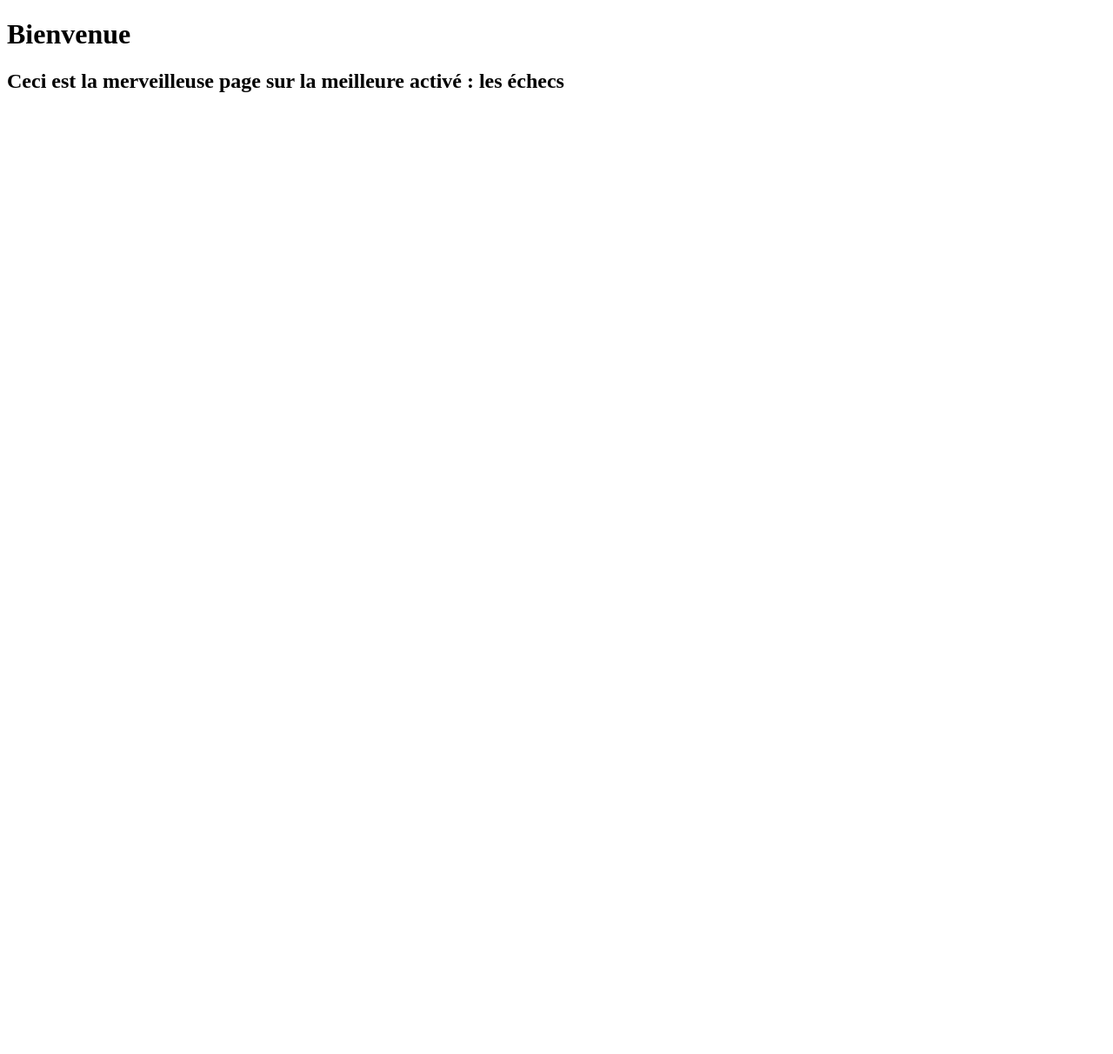
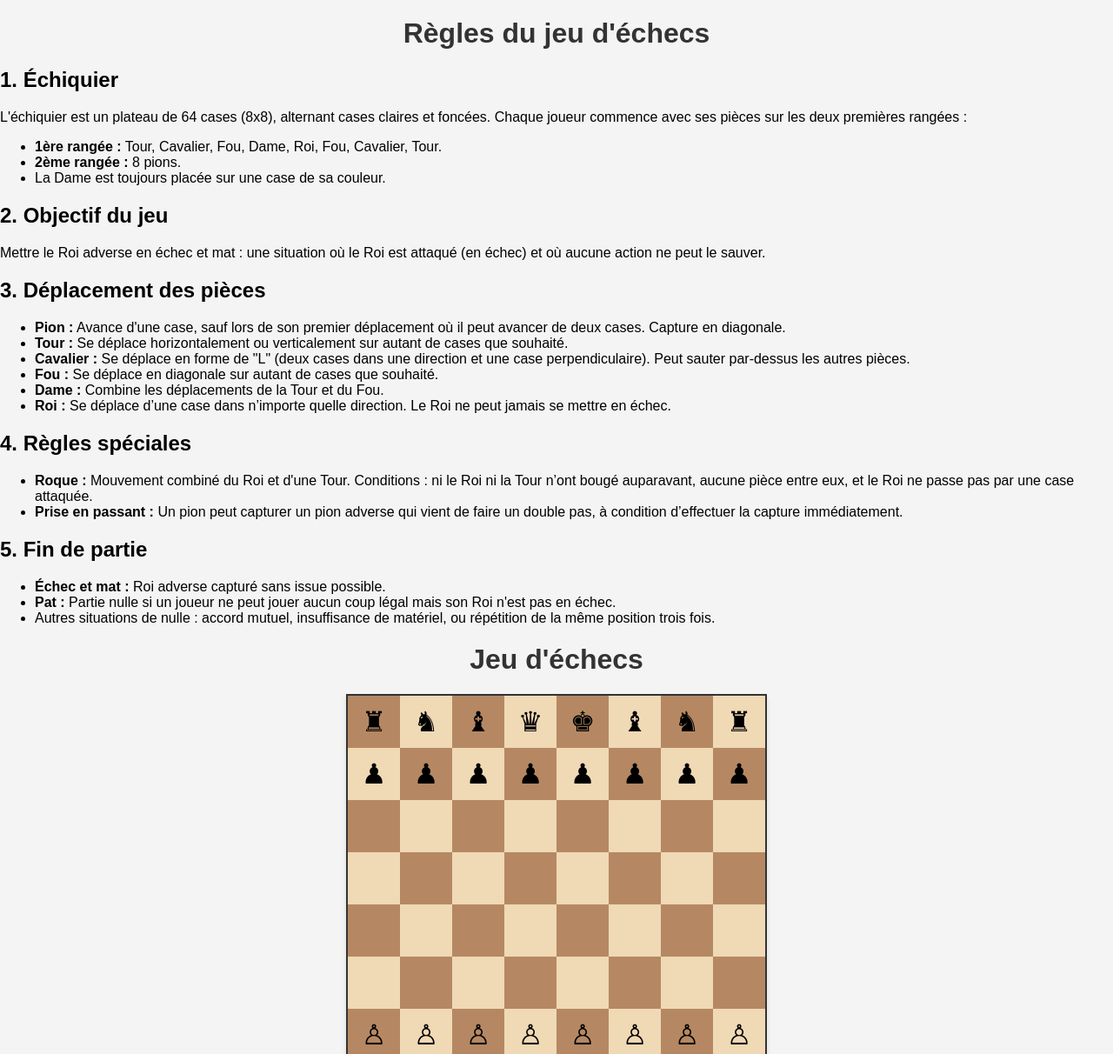
Before and after one commit to jfossard29/projetCollab, a website: page serveur/html/chess.html in a window 1280 px wide. Shown: the top 1212 px of the page at 87% size. Before the commit the page ends 800 px from the top, so only its background shows below. Drawn offline with Linux system fonts and the light colour scheme.

Commit message:
page chess ajouté avec le css et le script

```diff
--- a/package.json
+++ b/package.json
@@ -11,7 +11,7 @@
     "author": "",
     "license": "ISC",
     "dependencies": {
-        "fs": "^0.0.1-security",
-        "express": "^4.17.1"
+        "express": "^4.21.2",
+        "fs": "^0.0.1-security"
     }
 }
--- a/serveur/html/chess.html
+++ b/serveur/html/chess.html
@@ -3,14 +3,55 @@
 <head>
     <meta charset="UTF-8">
     <meta name="viewport" content="width=device-width, initial-scale=1.0">
+    <link rel="stylesheet" href="stylesechecs.css">
     <title>Project Collab</title>
 </head>
 <body>
     <header>
-        <h1>Bienvenue</h1>
+        <div  id="titre">
+            <h1>Règles du jeu d'échecs</h1>
+        </div>
     </header>
     <main>
-        <p><h2>Ceci est la merveilleuse page sur la meilleure activé : les échecs</h2></p>
+            <h2>1. Échiquier</h2>
+            <p>L'échiquier est un plateau de <span class="highlight">64 cases</span> (8x8), alternant cases claires et foncées. Chaque joueur commence avec ses pièces sur les deux premières rangées :</p>
+            <ul>
+                <li><strong>1ère rangée :</strong> Tour, Cavalier, Fou, Dame, Roi, Fou, Cavalier, Tour.</li>
+                <li><strong>2ème rangée :</strong> 8 pions.</li>
+                <li>La <span class="highlight">Dame</span> est toujours placée sur une case de sa couleur.</li>
+            </ul>
+
+            <h2>2. Objectif du jeu</h2>
+            <p>Mettre le <span class="highlight">Roi adverse en échec et mat</span> : une situation où le Roi est attaqué (en échec) et où aucune action ne peut le sauver.</p>
+
+            <h2>3. Déplacement des pièces</h2>
+            <ul>
+                <li><strong>Pion :</strong> Avance d'une case, sauf lors de son premier déplacement où il peut avancer de deux cases. Capture en diagonale.</li>
+                <li><strong>Tour :</strong> Se déplace horizontalement ou verticalement sur autant de cases que souhaité.</li>
+                <li><strong>Cavalier :</strong> Se déplace en forme de "L" (deux cases dans une direction et une case perpendiculaire). Peut sauter par-dessus les autres pièces.</li>
+                <li><strong>Fou :</strong> Se déplace en diagonale sur autant de cases que souhaité.</li>
+                <li><strong>Dame :</strong> Combine les déplacements de la Tour et du Fou.</li>
+                <li><strong>Roi :</strong> Se déplace d’une case dans n’importe quelle direction. Le Roi ne peut jamais se mettre en échec.</li>
+            </ul>
+
+            <h2>4. Règles spéciales</h2>
+            <ul>
+                <li><strong>Roque :</strong> Mouvement combiné du Roi et d'une Tour. Conditions : ni le Roi ni la Tour n’ont bougé auparavant, aucune pièce entre eux, et le Roi ne passe pas par une case attaquée.</li>
+                <li><strong>Prise en passant :</strong> Un pion peut capturer un pion adverse qui vient de faire un double pas, à condition d’effectuer la capture immédiatement.</li>
+            </ul>
+
+            <h2>5. Fin de partie</h2>
+            <ul>
+                <li><strong>Échec et mat :</strong> Roi adverse capturé sans issue possible.</li>
+                <li><strong>Pat :</strong> Partie nulle si un joueur ne peut jouer aucun coup légal mais son Roi n'est pas en échec.</li>
+                <li>Autres situations de nulle : accord mutuel, insuffisance de matériel, ou répétition de la même position trois fois.</li>
+            </ul>
+
     </main>
+    <div  id="titre">
+         <h1>Jeu d'échecs</h1>
+    </div>
+    <div id="chessboard"></div>
+    <script src="script.js"></script>
 </body>
 </html
--- /dev/null
+++ b/serveur/html/script.js
@@ -0,0 +1,67 @@
+const board = document.getElementById("chessboard");
+
+// Configuration initiale des pièces (Unicode des symboles d'échecs)
+const initialSetup = [
+    ["♜", "♞", "♝", "♛", "♚", "♝", "♞", "♜"],
+    ["♟", "♟", "♟", "♟", "♟", "♟", "♟", "♟"],
+    ["", "", "", "", "", "", "", ""],
+    ["", "", "", "", "", "", "", ""],
+    ["", "", "", "", "", "", "", ""],
+    ["", "", "", "", "", "", "", ""],
+    ["♙", "♙", "♙", "♙", "♙", "♙", "♙", "♙"],
+    ["♖", "♘", "♗", "♕", "♔", "♗", "♘", "♖"]
+];
+
+// Crée l'échiquier
+function createBoard() {
+    let isLightSquare = false;
+
+    for (let row = 0; row < 8; row++) {
+        for (let col = 0; col < 8; col++) {
+            const square = document.createElement("div");
+            square.classList.add("square", isLightSquare ? "light" : "dark");
+            square.dataset.row = row;
+            square.dataset.col = col;
+
+            // Ajoute les pièces
+            if (initialSetup[row][col]) {
+                const piece = document.createElement("span");
+                piece.textContent = initialSetup[row][col];
+                piece.classList.add("piece");
+                square.appendChild(piece);
+            }
+
+            board.appendChild(square);
+            isLightSquare = !isLightSquare;
+        }
+        isLightSquare = !isLightSquare;
+    }
+}
+
+// Gère les déplacements des pièces
+let selectedPiece = null;
+
+board.addEventListener("click", (e) => {
+    const target = e.target;
+
+    // Si on clique sur une pièce
+    if (target.classList.contains("piece")) {
+        // Sélectionne la pièce
+        if (!selectedPiece) {
+            selectedPiece = target;
+            selectedPiece.style.backgroundColor = "#ff0"; // Highlight
+        } else {
+            selectedPiece.style.backgroundColor = "";
+            selectedPiece = null; // Désélectionne
+        }
+    }
+    // Si on clique sur une case vide
+    else if (target.classList.contains("square") && selectedPiece) {
+        target.appendChild(selectedPiece); // Déplace la pièce
+        selectedPiece.style.backgroundColor = "";
+        selectedPiece = null;
+    }
+});
+
+// Initialisation
+createBoard();
--- /dev/null
+++ b/serveur/html/stylesechecs.css
@@ -0,0 +1,48 @@
+body {
+    font-family: Arial, sans-serif;
+
+    background-color: #f4f4f4;
+    margin: 0;
+    padding: 0;
+}
+
+h1 {
+    margin-top: 20px;
+    color: #333;
+}
+
+#titre{
+    text-align: center;
+}
+#chessboard {
+    display: grid;
+    grid-template-columns: repeat(8, 60px);
+    grid-template-rows: repeat(8, 60px);
+    margin: 20px auto;
+    width: 480px;
+    border: 2px solid #333;
+    box-shadow: 0 4px 6px rgba(0, 0, 0, 0.1);
+}
+
+.square {
+    width: 60px;
+    height: 60px;
+    display: flex;
+    justify-content: center;
+    align-items: center;
+    font-size: 24px;
+    cursor: pointer;
+}
+
+.square.light {
+    background-color: #f0d9b5;
+}
+
+.square.dark {
+    background-color: #b58863;
+}
+
+.piece {
+    font-size: 32px;
+    cursor: grab;
+}
```
